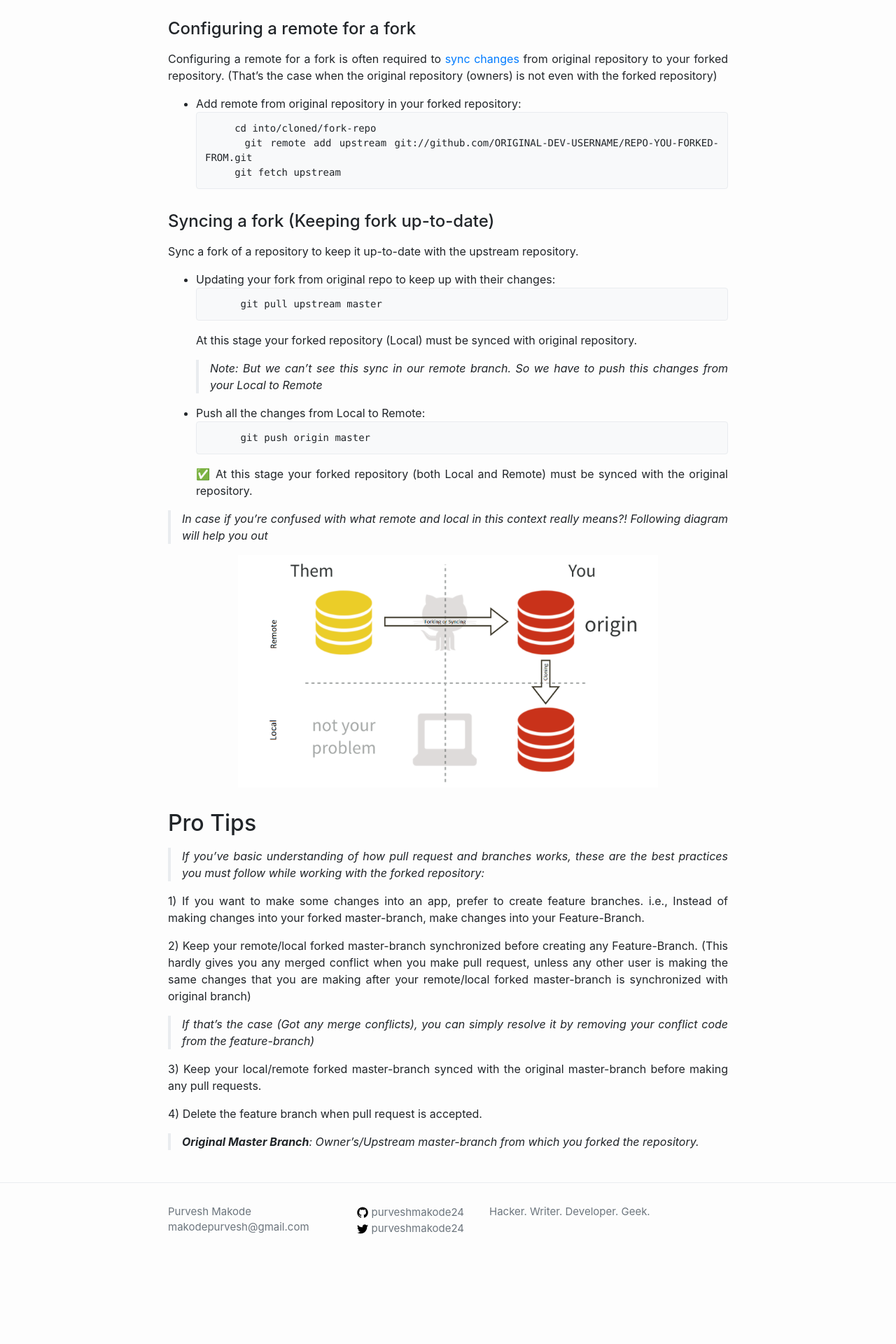
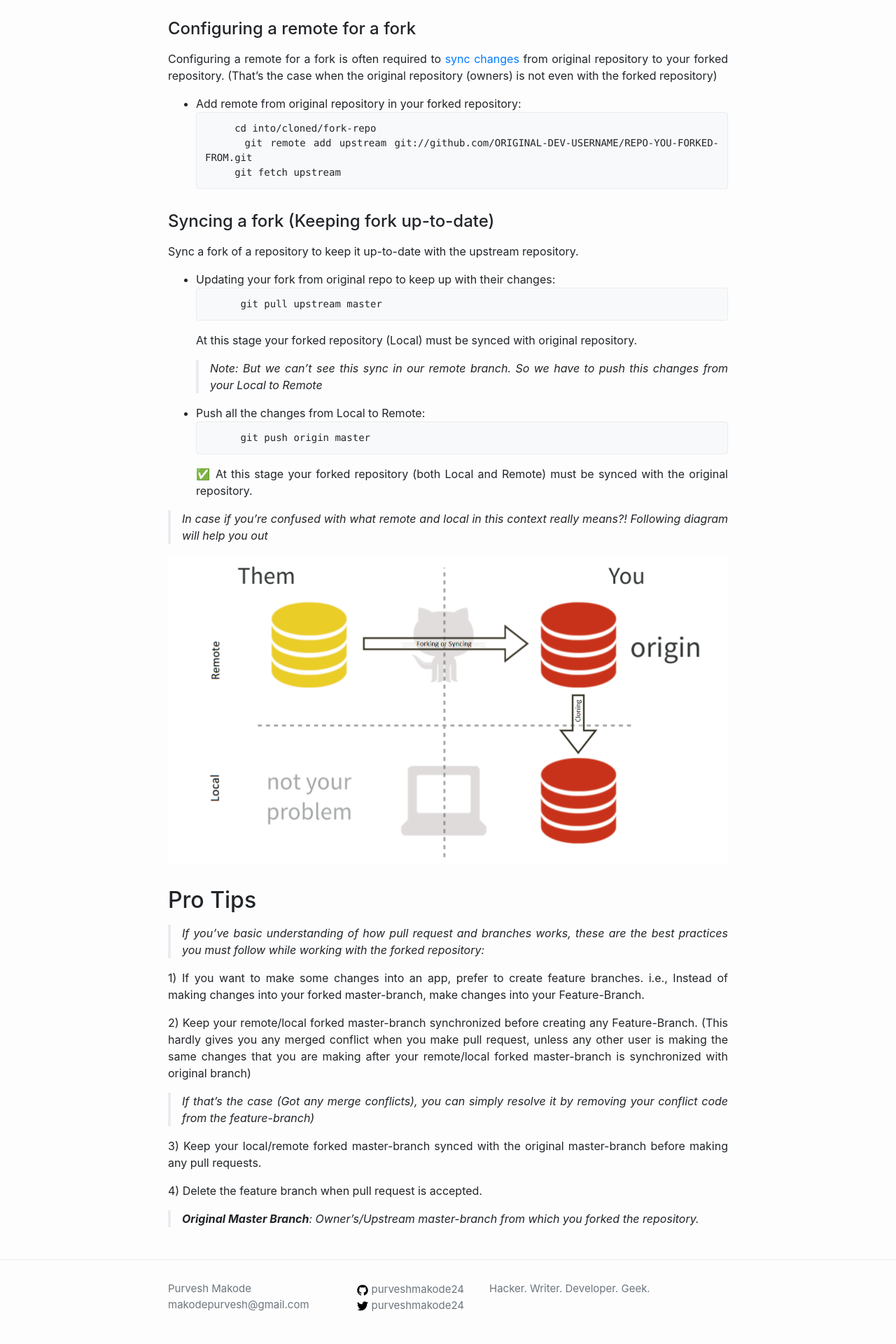
Before and after one commit to purveshmakode24/blog, a Jekyll site: the page built from _posts/2019-12-13-working-with-forks.md, in a window 1280 px wide. Shown: the part 814-2734 px from the top of the page at 70% size. Built offline with Jekyll 4.4.1, drawn with Linux system fonts in a browser that asks for light colours; before the commit the page ends 2624 px from its top, so only the background shows below that.

Commit message:
Update 2019-12-13-working-with-forks.md

```diff
--- a/_posts/2019-12-13-working-with-forks.md
+++ b/_posts/2019-12-13-working-with-forks.md
@@ -57,7 +57,7 @@
 > In case if you're confused with what remote and local in this context really means?! Following diagram will help you out
 
 
-<img src="/assets/images/fork-and-clone.png" alt="fork-and-clone" style="width: 600px; display: block;
+<img src="/assets/images/fork-and-clone.png" alt="fork-and-clone" style="width: 800px; display: block;
     margin: 0 auto;"/>
 
 
```
